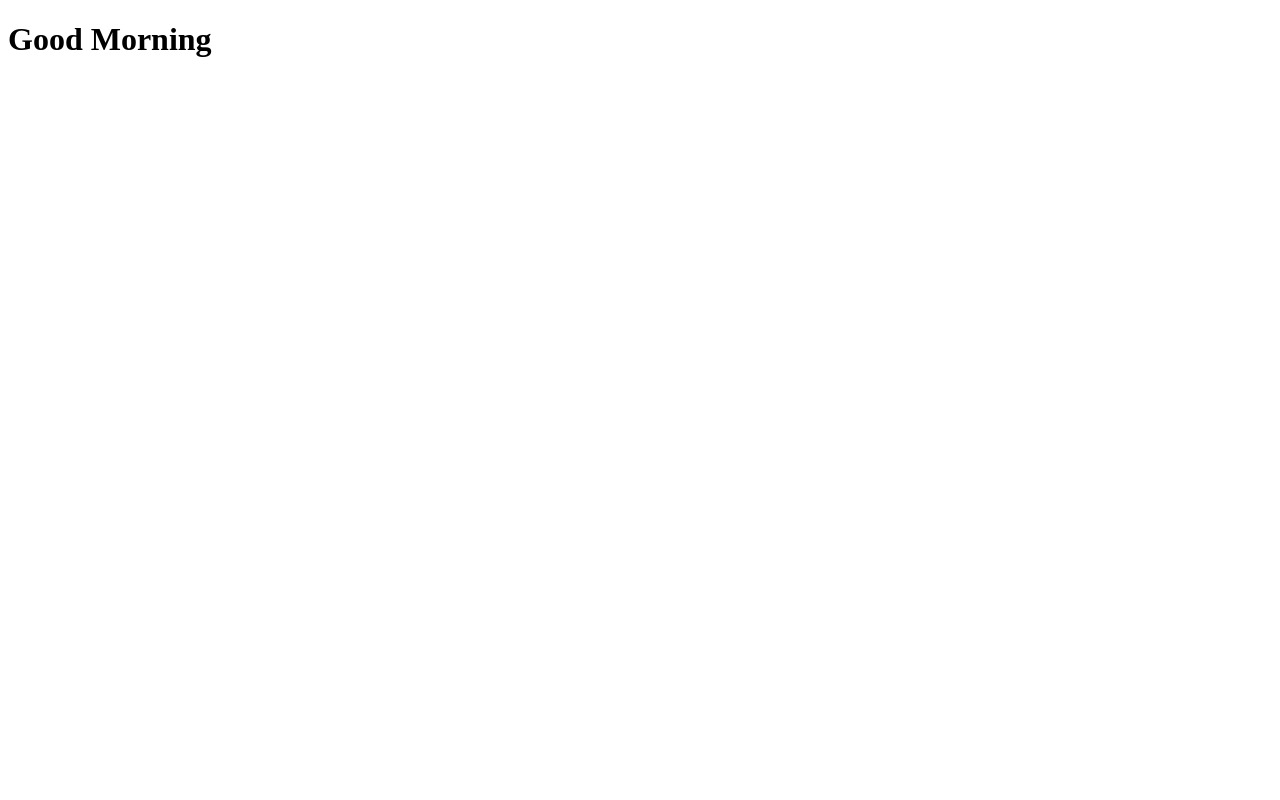
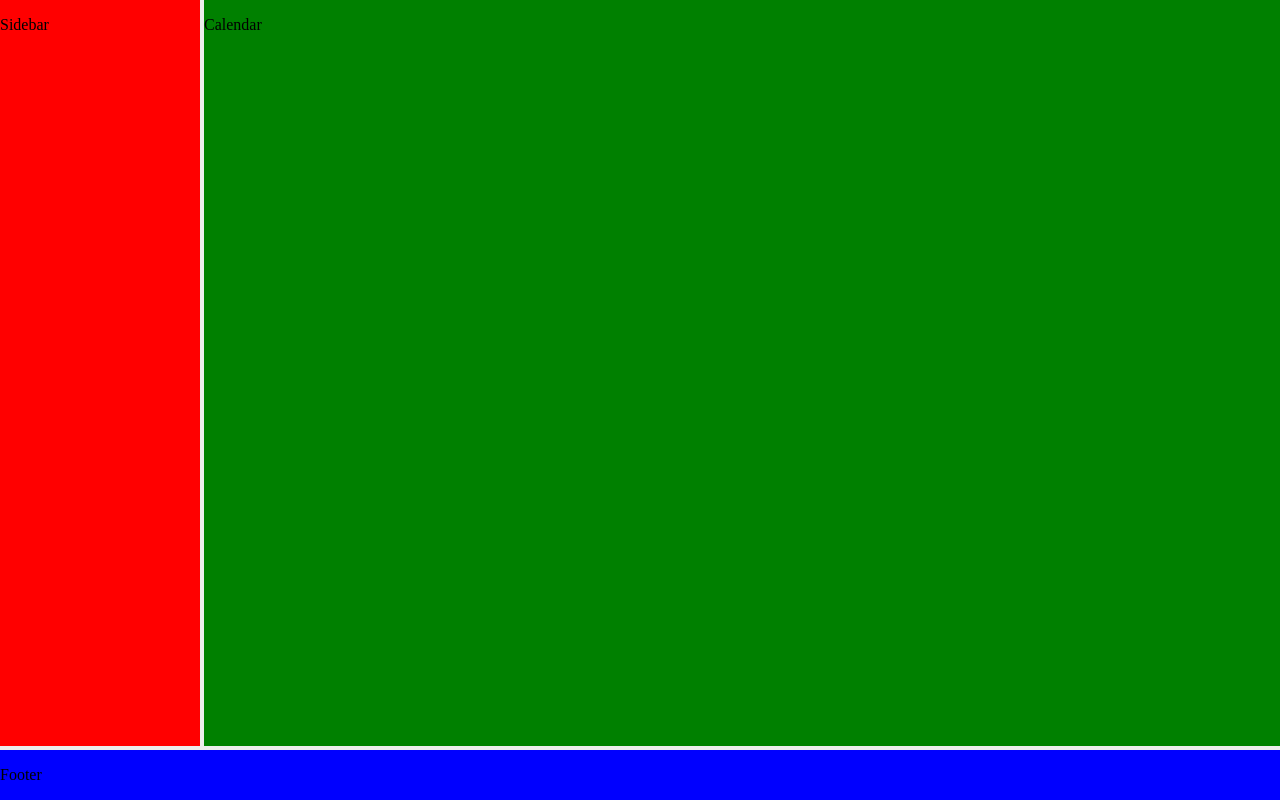
Before and after one commit to ddluc/harvest-calendar, a React (Create React App) app in the folder ui/: page / in a window 1280 px wide. Built offline with nearby package versions, Linux system fonts and the light colour scheme.

Commit message:
Setup layout css grid

```diff
--- a/ui/src/components/App.js
+++ b/ui/src/components/App.js
@@ -1,9 +1,16 @@
 import React from 'react';
+import '../styles/App.css'
+
+import Calendar from './Calendar.js';
+import Sidebar from './Sidebar.js';
+import Footer from './Footer.js';
 
 function App() {
   return (
-    <div className="App">
-        <h1>Good Morning</h1>
+    <div className="app">
+      <Sidebar />
+      <Calendar />
+      <Footer />
     </div>
   );
 }
--- /dev/null
+++ b/ui/src/components/Calendar.js
@@ -0,0 +1,11 @@
+import React from 'react';
+
+function Calendar() {
+  return (
+    <div className="calendar">
+        <p>Calendar</p>
+    </div>
+  );
+}
+
+export default Calendar;
--- /dev/null
+++ b/ui/src/components/Footer.js
@@ -0,0 +1,11 @@
+import React from 'react';
+
+function Footer() {
+  return (
+    <div className="footer">
+        <p>Footer</p>
+    </div>
+  );
+}
+
+export default Footer;
--- /dev/null
+++ b/ui/src/components/Sidebar.js
@@ -0,0 +1,11 @@
+import React from 'react';
+
+function Sidebar() {
+  return (
+    <div className="sidebar">
+        <p>Sidebar</p>
+    </div>
+  );
+}
+
+export default Sidebar;
--- a/ui/src/styles/App.css
+++ b/ui/src/styles/App.css
@@ -0,0 +1,38 @@
+body {
+  margin: 0px;
+  padding: 0px;
+}
+
+.app {
+  display: grid;
+  width: 100vw;
+  height: 100vh;
+  grid-gap: 4px;
+  grid-template-columns: 200px 1fr;
+  grid-template-rows: 1fr 50px;
+  background-color: #ededed;
+}
+
+.app .sidebar {
+  grid-column-start: 1;
+  grid-column-end: 2;
+  grid-row-start: 1;
+  grid-row-end: 2;
+  background-color: red;
+}
+
+.app .calendar {
+  grid-column-start: 2;
+  grid-column-end: 3;
+  grid-row-start: 1;
+  grid-row-end: 2;
+  background-color: green;
+}
+
+.app .footer {
+  grid-column-start: 1;
+  grid-column-end: 3;
+  grid-row-start: 2;
+  grid-row-end: 3;
+  background-color: blue;
+}
```
